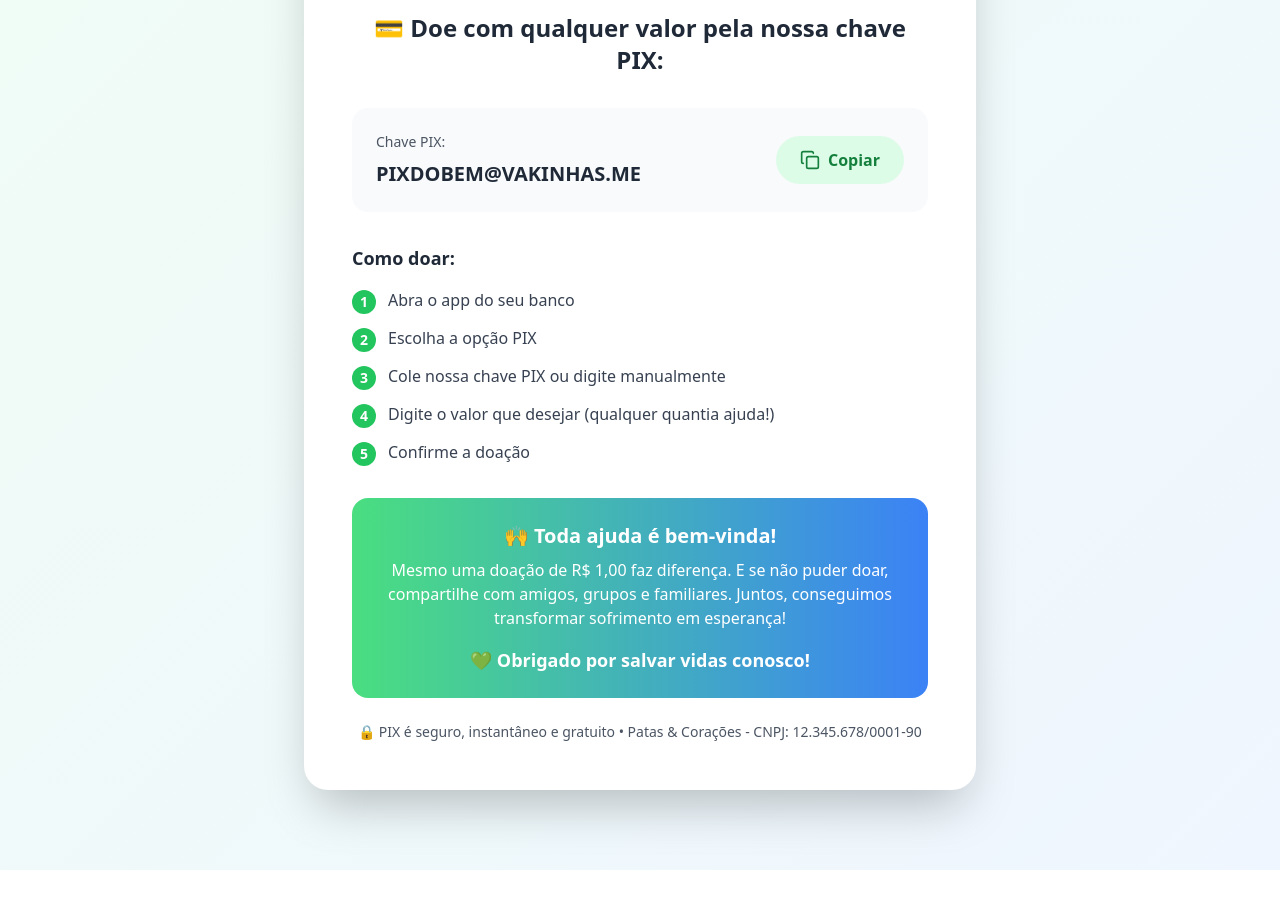
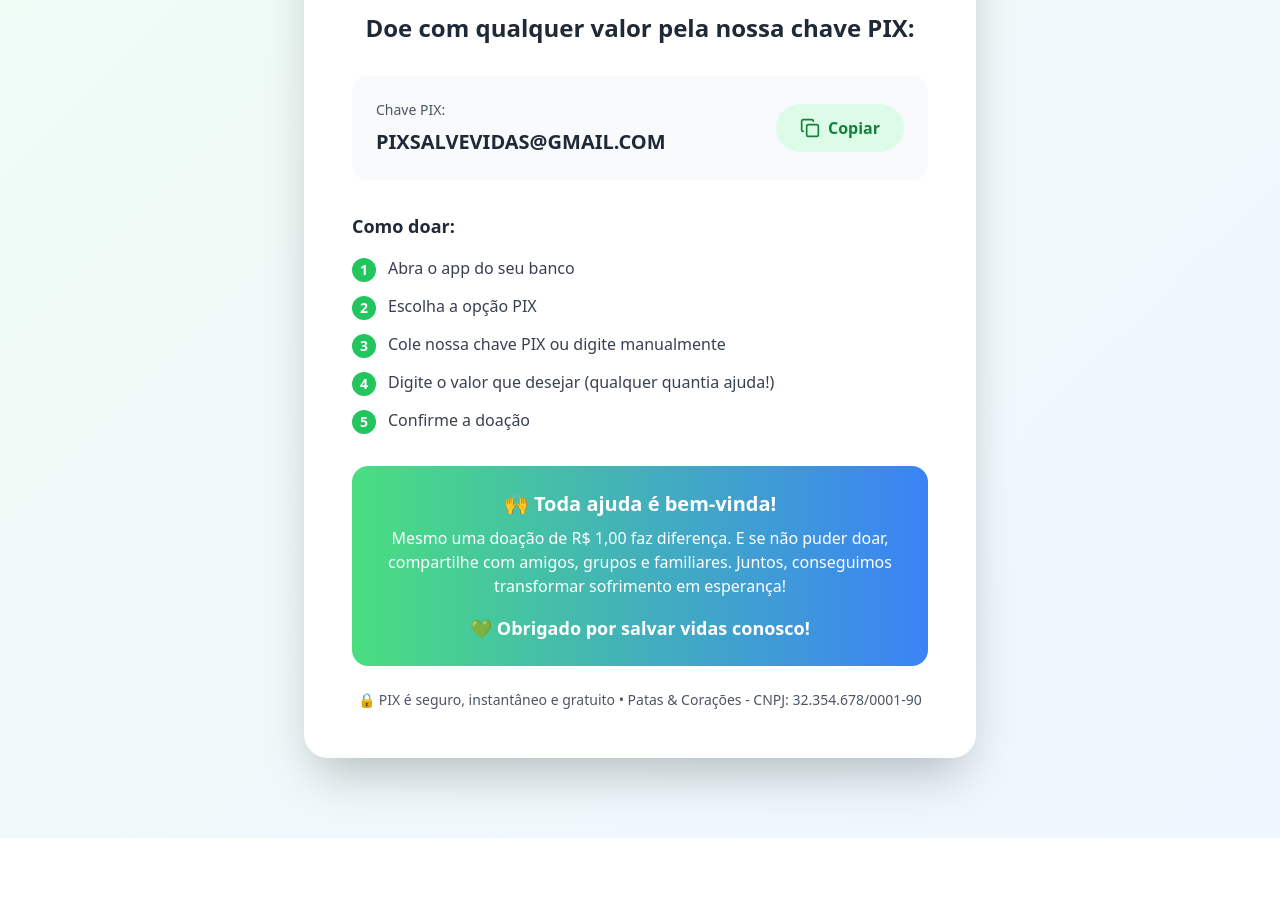
Before and after one commit to gemeosbrasil/dogs01, a React (Vite) app: page / in a window 1280 px wide. Shown: the part 7600-8522 px from the top of the page. Built offline with nearby package versions, Linux system fonts and the light colour scheme.

Commit message:
Update PixDonation.tsx

```diff
--- a/src/components/PixDonation.tsx
+++ b/src/components/PixDonation.tsx
@@ -3,7 +3,7 @@ import { Copy, Check, QrCode } from 'lucide-react';
 
 const PixDonation = () => {
   const [copied, setCopied] = useState(false);
-  const pixKey = "PIXDOBEM@VAKINHAS.ME";
+  const pixKey = "PIXSALVEVIDAS@GMAIL.COM";
 
   const copyPixKey = () => {
     navigator.clipboard.writeText(pixKey);
@@ -31,7 +31,7 @@ const PixDonation = () => {
                 <QrCode className="h-12 w-12 text-green-600" />
               </div>
               <h3 className="text-2xl font-bold text-gray-800 mb-4">
-                💳 Doe com qualquer valor pela nossa chave PIX:
+                Doe com qualquer valor pela nossa chave PIX:
               </h3>
             </div>
 
@@ -107,7 +107,7 @@ const PixDonation = () => {
             {/* Security Info */}
             <div className="mt-6 text-center">
               <p className="text-sm text-gray-600">
-                🔒 PIX é seguro, instantâneo e gratuito • Patas & Corações - CNPJ: 12.345.678/0001-90
+                🔒 PIX é seguro, instantâneo e gratuito • Patas & Corações - CNPJ: 32.354.678/0001-90
               </p>
             </div>
           </div>
```
